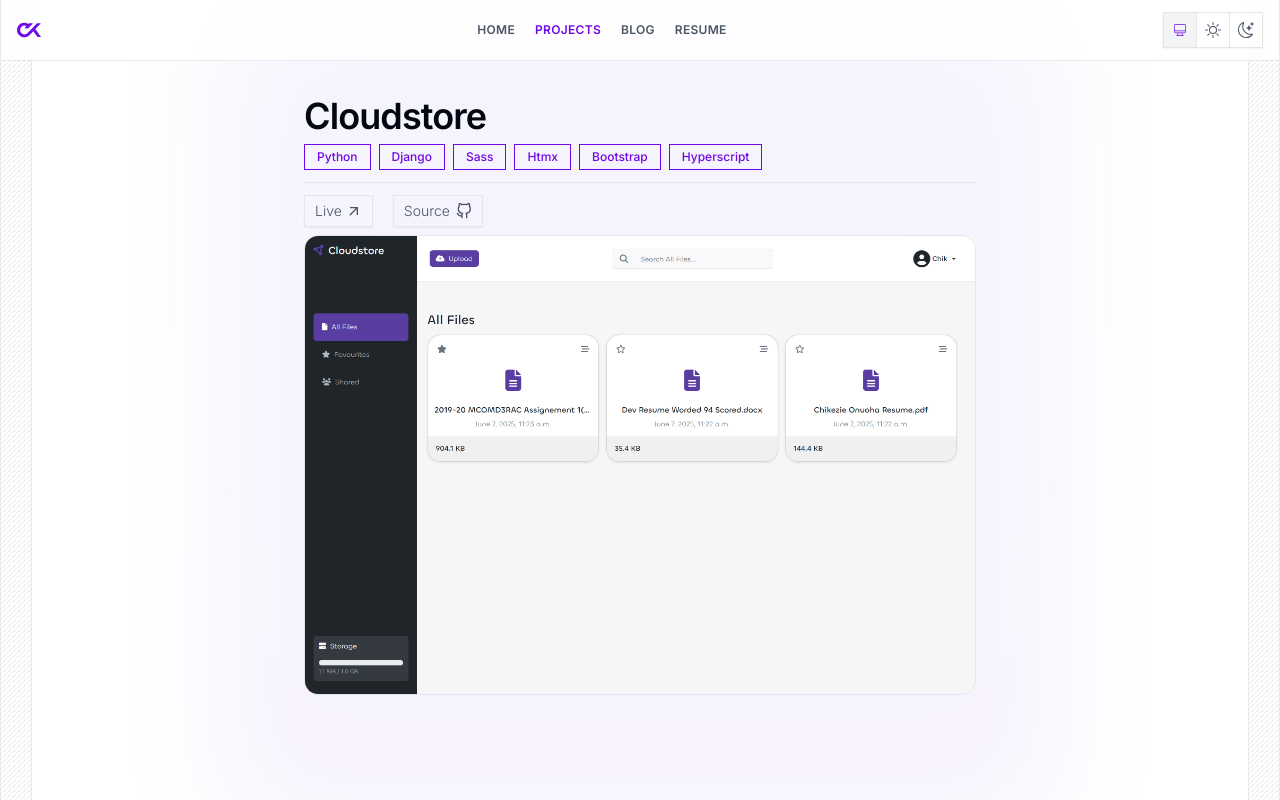
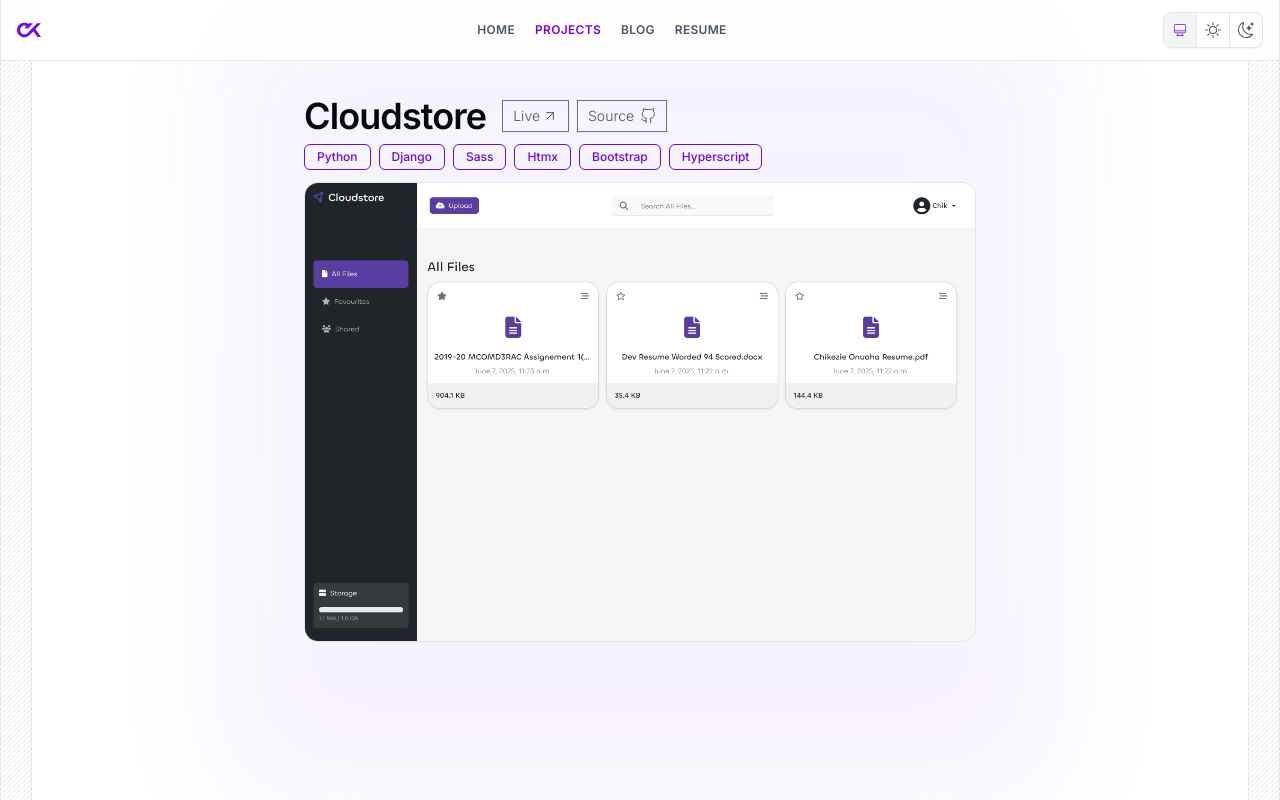
Before and after one commit to Chixide1/Folio, a Next.js app: page /projects/cloudstore in a window 1280 px wide. Shown: the top 800 px of the page. Built offline with nearby package versions, Linux system fonts and the light colour scheme.

Commit message:
Style - Made github button and live button into their own components - Made Projects pages styling better

```diff
--- a/src/app/projects/[slug]/page.tsx
+++ b/src/app/projects/[slug]/page.tsx
@@ -2,13 +2,10 @@ import { MDXRemote } from 'next-mdx-remote/rsc'
 import { getMDXContent, getAllSlugs } from '@/lib/mdx'
 import { ContentArea } from '@/types'
 import Image from 'next/image'
-import {TagGroup} from "@/components/ui/tag";
-import {AppBg} from "@/components/layout/app-bg";
-import {Separator} from "@/components/ui/separator";
-import Link from "next/link";
-import {MdOutlineArrowOutward} from "react-icons/md";
-import {FiGithub} from "react-icons/fi";
-import {Button} from "@/components/ui/button";
+import { TagGroup } from "@/components/ui/tag";
+import { AppBg } from "@/components/layout/app-bg";
+import { LiveButton } from "@/components/features/projects/live-button";
+import { GitHubButton } from "@/components/features/projects/github-button";
 
 type ProjectPageParams = {
   params: Promise<{ slug: string }>
@@ -29,33 +26,20 @@ export default async function ProjectPage({ params }: ProjectPageParams) {
       className="py-24 w-full max-lg:px-6 max-w-2xl mx-auto space-y-4"
     >
 
-      <div className="flex mb-2">
-        <h1 className="inline-block font-semibold text-4xl tracking-tight text-pretty text-gray-950 dark:text-gray-200">
+      <div className="flex mb-2 gap-x-4 max-sm:flex-col">
+        <h1 className="inline-block max-sm:text-center font-semibold text-4xl tracking-tight text-pretty text-gray-950 dark:text-gray-200">
           {frontmatter.title}
         </h1>
+        <div className="flex mt-1 gap-x-2 max-sm:justify-center max-sm:my-2">
+          {frontmatter.live && (
+            <LiveButton href={frontmatter.live} />
+          )}
+          {frontmatter.github && (
+            <GitHubButton href={frontmatter.github} />
+          )}
+        </div>
       </div>
-      <TagGroup tags={frontmatter.tags} className="mb-3"/>
-      <Separator className="my-3 border-border" />
-      <div className="flex mt-auto mb-2 gap-x-5 [&_a]:text-sm [&_a]:font-light  [&_a]:hover:text-accent [&_a]:transition-colors [&_a]:duration-500 ">
-        {frontmatter.live && (
-          <Button asChild variant="outline" size="sm" className="hover:border-accent rounded-none hover:!bg-transparent">
-            <Link href={frontmatter.live} className="group inline-flex gap-x-1" target="_blank" rel="noreferrer">
-              <span>Live</span>
-              <MdOutlineArrowOutward
-                className="group-hover:-translate-y-1 group-hover:translate-x-1 h-auto w-4 transition-all duration-500 group-hover:text-accent"
-              />
-            </Link>
-          </Button>
-        )}
-        {frontmatter.github && (
-          <Button asChild variant="outline" size="sm" className="hover:border-accent rounded-none hover:!bg-transparent">
-            <Link href={frontmatter.github} className="group inline-flex gap-x-1.5" target="_blank" rel="noreferrer">
-              <span>Source</span>
-              <FiGithub className="group-hover:scale-110 group-hover:text-accent h-auto w-4 transition-all duration-500" />
-            </Link>
-          </Button>
-        )}
-      </div>
+      <TagGroup tags={frontmatter.tags} className="mb-3 max-sm:justify-center"/>
       <figure className="mb-10 w-full h-auto relative">
         <Image
           src={frontmatter.image}
--- /dev/null
+++ b/src/components/features/projects/github-button.tsx
@@ -0,0 +1,22 @@
+import Link from "next/link";
+import { FiGithub } from "react-icons/fi";
+import { Button } from "@/components/ui/button";
+
+type GitHubButtonProps = {
+  href: string;
+  className?: string;
+}
+
+export function GitHubButton({ href, className }: GitHubButtonProps) {
+  return (
+    <Button asChild variant="outline" size="sm" className={className}>
+      <Link href={href} className="group inline-flex gap-x-1.5" target="_blank" rel="noreferrer">
+        <span className="font-light">Source</span>
+        <FiGithub
+          strokeWidth={1.5}
+          className="group-hover:scale-110 group-hover:text-accent h-auto w-4 transition-all duration-500"
+        />
+      </Link>
+    </Button>
+  );
+}
--- /dev/null
+++ b/src/components/features/projects/live-button.tsx
@@ -0,0 +1,22 @@
+import Link from "next/link";
+import { LuArrowUpRight } from "react-icons/lu";
+import { Button } from "@/components/ui/button";
+
+interface LiveButtonProps {
+  href: string;
+  className?: string;
+}
+
+export function LiveButton({ href, className }: LiveButtonProps) {
+  return (
+    <Button asChild variant="outline" size="sm" className={className}>
+      <Link href={href} className="font-light group gap-x-0.5" target="_blank" rel="noreferrer">
+        <span className="font-light">Live</span>
+        <LuArrowUpRight
+          strokeWidth={1.5}
+          className="group-hover:-translate-y-1 group-hover:translate-x-1 h-auto w-4 transition-all duration-500 group-hover:text-accent"
+        />
+      </Link>
+    </Button>
+  );
+}
--- a/src/components/features/projects/project-card-compact.tsx
+++ b/src/components/features/projects/project-card-compact.tsx
@@ -1,7 +1,7 @@
 import Image from "next/image";
 import {TagGroup} from "@/components/ui/tag";
 import {cn} from "@/lib/utils";
-import {MdOutlineArrowOutward} from "react-icons/md";
+import { LuArrowUpRight } from "react-icons/lu";
 import Link from "next/link";
 import {ComponentPropsWithRef, forwardRef} from "react";
 import {Project} from "@/types";
@@ -44,9 +44,9 @@ export const ProjectCardCompact = forwardRef<HTMLDivElement, Project & Component
 
         {/* Content */}
         <div className="mb-3 col-span-4">
-          <div className="mb-2 font-semibold text-primary flex gap-1.5">
+          <div className="mb-2 font-semibold text-primary flex gap-1">
             <h3 className="group-hover:text-accent duration-500 transition-colors">{title}</h3>
-            <MdOutlineArrowOutward
+            <LuArrowUpRight
               className="mt-0.5 group-hover:-translate-y-1 group-hover:translate-x-1 h-auto w-4 transition-all duration-500 group-hover:text-accent"
             />
           </div>
--- a/src/components/ui/button.tsx
+++ b/src/components/ui/button.tsx
@@ -5,7 +5,7 @@ import {cva, type VariantProps} from "class-variance-authority"
 import {cn} from "@/lib/utils"
 
 const buttonVariants = cva(
-  "inline-flex items-center justify-center gap-2 whitespace-nowrap rounded-md text-sm font-medium transition-all disabled:pointer-events-none disabled:opacity-50 [&_svg]:pointer-events-none [&_svg:not([class*='size-'])]:size-4 shrink-0 [&_svg]:shrink-0 outline-none focus-visible:border-ring focus-visible:ring-ring/50 focus-visible:ring-[3px] aria-invalid:ring-destructive/20 dark:aria-invalid:ring-destructive/40 aria-invalid:border-destructive",
+  "inline-flex items-center justify-center gap-2 whitespace-nowrap rounded-md text-sm font-medium transition-all duration-500 disabled:pointer-events-none disabled:opacity-50 [&_svg]:pointer-events-none [&_svg:not([class*='size-'])]:size-4 shrink-0 [&_svg]:shrink-0 outline-none focus-visible:border-ring focus-visible:ring-ring/50 focus-visible:ring-[3px] aria-invalid:ring-destructive/20 dark:aria-invalid:ring-destructive/40 aria-invalid:border-destructive",
   {
     variants: {
       variant: {
@@ -14,7 +14,7 @@ const buttonVariants = cva(
         destructive:
           "bg-destructive text-white shadow-xs hover:bg-destructive/90 focus-visible:ring-destructive/20 dark:focus-visible:ring-destructive/40 dark:bg-destructive/60",
         outline:
-          "border shadow-xs hover:bg-accent hover:text-accent-foreground dark:hover:bg-input/50",
+          "border shadow-xs hover:text-accent !rounded-none hover:border-accent border-secondary",
         secondary:
           "bg-secondary text-secondary-foreground shadow-xs hover:bg-secondary/80",
         ghost:
--- a/src/components/ui/tag.tsx
+++ b/src/components/ui/tag.tsx
@@ -6,7 +6,7 @@ export function Tag({className, value}: {className?: string, value: string}) {
   return (
     <Badge
       variant="outline"
-      className={cn("px-3 py-1 text-accent border-accent text-xs rounded-none", className)}
+      className={cn("px-3 py-1 text-accent border-accent text-xs rounded-sm", className)}
     >
       {value}
     </Badge>
@@ -15,7 +15,7 @@ export function Tag({className, value}: {className?: string, value: string}) {
 
 export function TagGroup({className, tags, ...props}: ComponentPropsWithoutRef<"div"> & {tags: string[]}) {
   return (
-    <div className={cn("flex flex-wrap gap-2", className)} {...props}>
+    <div className={cn("flex flex-wrap gap-2 border-none", className)} {...props}>
       {tags.map((tag, index) => (
         <Tag value={tag} key={"TagGroup-" + index}/>
       ))}
--- a/src/components/ui/toggle-group.tsx
+++ b/src/components/ui/toggle-group.tsx
@@ -28,7 +28,7 @@ function ToggleGroup({
       data-variant={variant}
       data-size={size}
       className={cn(
-        "group/toggle-group flex w-fit items-center !rounded-none data-[variant=outline]:shadow-xs",
+        "group/toggle-group flex w-fit items-center rounded-md data-[variant=outline]:shadow-xs",
         className
       )}
       {...props}
--- a/src/components/ui/toggle.tsx
+++ b/src/components/ui/toggle.tsx
@@ -7,7 +7,7 @@ import {cva, type VariantProps} from "class-variance-authority"
 import {cn} from "@/lib/utils"
 
 const toggleVariants = cva(
-  "inline-flex items-center justify-center gap-2 !rounded-none text-sm font-medium hover:bg-card disabled:pointer-events-none disabled:opacity-50 data-[state=on]:bg-card data-[state=on]:text-accent [&_svg]:pointer-events-none [&_svg:not([class*='size-'])]:size-4 [&_svg]:shrink-0 focus-visible:border-ring focus-visible:ring-ring/50 focus-visible:ring-[3px] outline-none transition-all duration-500 aria-invalid:ring-destructive/20 dark:aria-invalid:ring-destructive/40 aria-invalid:border-destructive whitespace-nowrap",
+  "inline-flex items-center justify-center gap-2 rounded-md text-sm font-medium hover:bg-card disabled:pointer-events-none disabled:opacity-50 data-[state=on]:bg-card data-[state=on]:text-accent [&_svg]:pointer-events-none [&_svg:not([class*='size-'])]:size-4 [&_svg]:shrink-0 focus-visible:border-ring focus-visible:ring-ring/50 focus-visible:ring-[3px] outline-none transition-all duration-500 aria-invalid:ring-destructive/20 dark:aria-invalid:ring-destructive/40 aria-invalid:border-destructive whitespace-nowrap",
   {
     variants: {
       variant: {
```
